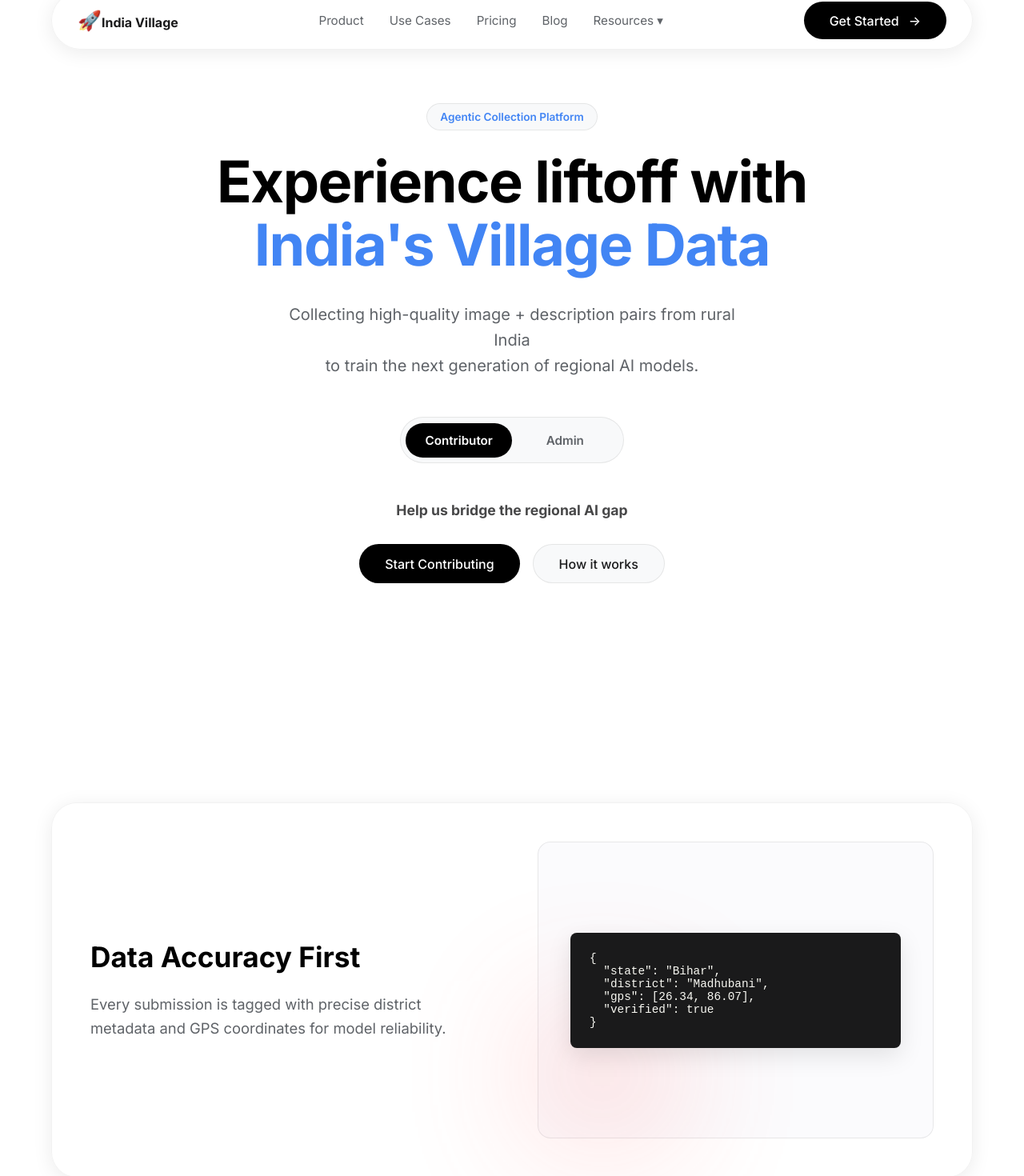
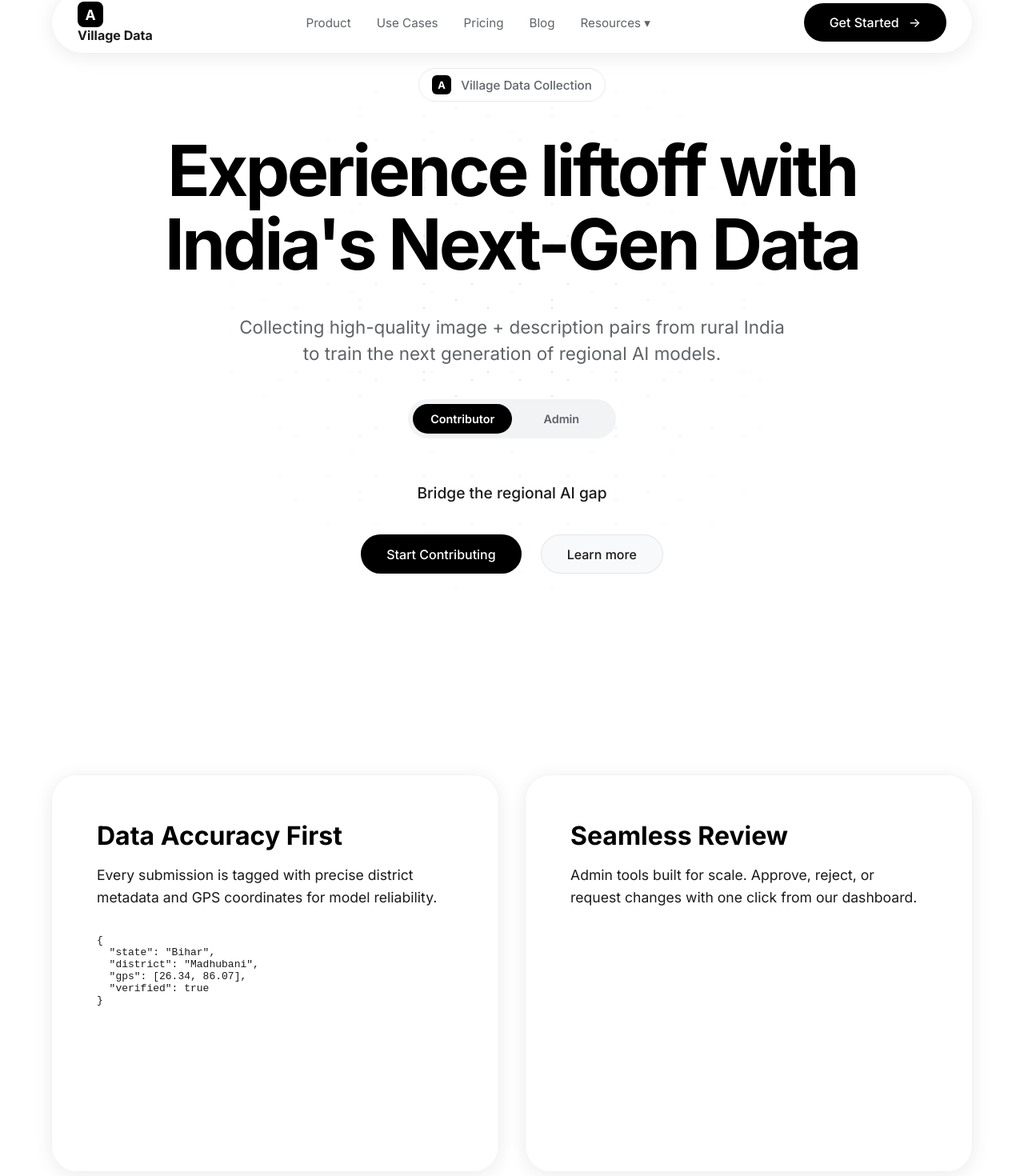
Before and after one commit to AashrayS/Joshtalks-AI, a Next.js app in the folder joshtalks-ai/: page / in a window 1280 px wide. Shown: the part 35-1505 px from the top of the page at 80% size. Built offline with nearby package versions, Linux system fonts and the light colour scheme.

Commit message:
style: final minimalistic & emoji-free overhaul

```diff
--- a/joshtalks-ai/src/app/components/Navbar.js
+++ b/joshtalks-ai/src/app/components/Navbar.js
@@ -7,8 +7,8 @@ export default function Navbar() {
     <nav className="navbar glass-card">
       <div className="nav-container">
         <Link href="/" className="logo">
-          <span className="logo-icon">🚀</span>
-          <strong>India Village</strong>
+          <div className="logo-symbol">A</div>
+          <strong>Village Data</strong>
         </Link>
 
         <div className="nav-links">
@@ -50,12 +50,29 @@ export default function Navbar() {
           display: flex;
           align-items: center;
           gap: 0.75rem;
-          font-size: 1.2rem;
-          color: var(--text-primary);
+          font-size: 1.1rem;
+          color: #000;
+          font-weight: 700;
         }
 
-        .logo-icon {
-          font-size: 1.5rem;
+        .logo-symbol {
+          width: 32px;
+          height: 32px;
+          background: #000;
+          color: #fff;
+          border-radius: 8px;
+          display: flex;
+          align-items: center;
+          justify-content: center;
+          font-size: 1.1rem;
+          font-weight: 800;
+        }
+
+        .logo-symbol.small {
+          width: 24px;
+          height: 24px;
+          font-size: 0.8rem;
+          border-radius: 6px;
         }
 
         .nav-links {
--- a/joshtalks-ai/src/app/globals.css
+++ b/joshtalks-ai/src/app/globals.css
@@ -152,6 +152,28 @@ input, select, textarea {
   animation: fadeIn 0.8s ease forwards;
 }
 
+/* Global Logo Symbol */
+.logo-symbol {
+  width: 32px;
+  height: 32px;
+  background: #000;
+  color: #fff;
+  border-radius: 8px;
+  display: flex;
+  align-items: center;
+  justify-content: center;
+  font-size: 1.1rem;
+  font-weight: 800;
+  flex-shrink: 0;
+}
+
+.logo-symbol.small {
+  width: 24px;
+  height: 24px;
+  font-size: 0.8rem;
+  border-radius: 6px;
+}
+
 @keyframes float {
   0% { transform: translateY(0); }
   50% { transform: translateY(-10px); }
--- a/joshtalks-ai/src/app/home.css
+++ b/joshtalks-ai/src/app/home.css
@@ -1,77 +1,120 @@
 .main-content {
-  padding-top: 100px;
+  padding-top: 120px;
 }
 
 .home-container {
   display: flex;
   flex-direction: column;
-  gap: 8rem;
-  padding-bottom: 8rem;
+  gap: 10rem;
+  padding-bottom: 10rem;
+  position: relative;
+}
+
+/* Particle Burst Effect */
+.particle-container {
+  position: absolute;
+  top: 0;
+  left: 50%;
+  transform: translateX(-50%);
+  width: 100vw;
+  height: 800px;
+  z-index: -1;
+  pointer-events: none;
+  overflow: hidden;
+}
+
+.particle-burst {
+  position: absolute;
+  top: 40%;
+  left: 50%;
+  transform: translate(-50%, -50%);
+  width: 1000px;
+  height: 1000px;
+  background-image:
+    radial-gradient(circle, #4285f4 1.5px, transparent 1.5px),
+    radial-gradient(circle, #ea4335 1.5px, transparent 1.5px),
+    radial-gradient(circle, #fbbc05 1.5px, transparent 1.5px),
+    radial-gradient(circle, #34a853 1.5px, transparent 1.5px);
+  background-size: 60px 60px, 80px 80px, 100px 100px, 120px 120px;
+  background-position: 0 0, 30px 40px, 50px 10px, 10px 50px;
+  mask-image: radial-gradient(circle at center, black 10%, transparent 60%);
+  -webkit-mask-image: radial-gradient(circle at center, black 10%, transparent 60%);
+  opacity: 0.2;
 }
 
 /* Hero Section */
 .hero {
   text-align: center;
-  max-width: 900px;
+  max-width: 1000px;
   margin: 0 auto;
-  padding: 4rem 1.5rem;
   display: flex;
   flex-direction: column;
   align-items: center;
-  gap: 2rem;
+  gap: 2.5rem;
 }
 
-.badge {
-  background: var(--bg-accent);
-  color: var(--primary-color);
+.hero-logo {
+  display: flex;
+  align-items: center;
+  gap: 0.75rem;
+  color: var(--text-secondary);
+  font-weight: 500;
+  font-size: 0.95rem;
+  background: rgba(255, 255, 255, 0.8);
   padding: 0.5rem 1rem;
   border-radius: 100px;
-  font-size: 0.85rem;
-  font-weight: 600;
   border: 1px solid var(--border);
-  margin-bottom: -0.5rem;
+}
+
+.logo-symbol {
+  width: 32px;
+  height: 32px;
+  background: #000;
+  color: #fff;
+  border-radius: 8px;
+  display: flex;
+  align-items: center;
+  justify-content: center;
+  font-size: 1.1rem;
+  font-weight: 800;
+}
+
+.logo-symbol.small {
+  width: 24px;
+  height: 24px;
+  font-size: 0.8rem;
+  border-radius: 6px;
 }
 
 .hero h1 {
-  font-size: clamp(2.5rem, 8vw, 4.5rem);
-  line-height: 1.1;
+  font-size: clamp(3rem, 10vw, 5.5rem);
+  line-height: 1.05;
   font-weight: 700;
-  letter-spacing: -0.02em;
+  letter-spacing: -0.04em;
   color: #000;
 }
 
-.hero h1 span {
-  color: var(--primary-color);
-  display: block;
-}
-
 .hero p {
-  font-size: 1.25rem;
+  font-size: 1.4rem;
   color: var(--text-secondary);
-  line-height: 1.6;
-  max-width: 600px;
+  line-height: 1.5;
+  max-width: 700px;
 }
 
 /* Mode Toggle */
-.mode-toggle-container {
-  margin-top: 1rem;
-}
-
 .mode-toggle {
-  background: var(--bg-accent);
+  background: #f1f3f4;
   padding: 0.4rem;
   border-radius: 100px;
   display: flex;
   position: relative;
-  width: 280px;
-  border: 1px solid var(--border);
+  width: 260px;
 }
 
 .mode-toggle button {
   flex: 1;
-  padding: 0.75rem 1rem;
-  border-radius: 100px;
-  font-size: 0.95rem;
+  padding: 0.6rem;
+  font-size: 0.9rem;
   font-weight: 600;
   color: var(--text-secondary);
   z-index: 2;
@@ -101,136 +144,53 @@
 /* CTA Area */
 .cta-wrapper {
   margin-top: 1rem;
-  min-height: 120px;
+  min-height: 140px;
 }
 
 .mode-content h3 {
-  font-size: 1.1rem;
-  margin-bottom: 2rem;
-  color: var(--text-primary);
-  opacity: 0.8;
+  font-size: 1.2rem;
+  margin-bottom: 2.5rem;
+  font-weight: 500;
 }
 
 .btn-group {
   display: flex;
-  gap: 1rem;
+  gap: 1.5rem;
   justify-content: center;
 }
 
-/* Features Grid */
+/* Features/Details */
 .features-grid {
-  display: flex;
-  flex-direction: column;
-  gap: 4rem;
+  display: grid;
+  grid-template-columns: 1fr 1fr;
+  gap: 2rem;
 }
 
 .feature-card {
-  display: grid;
-  grid-template-columns: 1fr 1fr;
-  align-items: center;
-  gap: 4rem;
-  padding: 3rem;
-  overflow: hidden;
-}
-
-.feature-card.reverse {
-  direction: rtl;
-}
-
-.feature-card.reverse .feature-text {
-  direction: ltr;
+  padding: 3.5rem;
+  display: flex;
+  flex-direction: column;
+  gap: 2rem;
+  justify-content: space-between;
 }
 
 .feature-text h2 {
-  font-size: 2.2rem;
-  margin-bottom: 1.5rem;
-  font-weight: 700;
+  font-size: 2rem;
+  margin-bottom: 1rem;
   color: #000;
 }
 
 .feature-text p {
-  font-size: 1.15rem;
-  color: var(--text-secondary);
+  font-size: 1.1rem;
   line-height: 1.6;
 }
 
 .feature-visual {
-  position: relative;
-  background: #fbfbfd;
-  border-radius: var(--radius-md);
-  padding: 2.5rem;
-  border: 1px solid var(--border);
-  aspect-ratio: 4/3;
-  display: flex;
-  align-items: center;
-  justify-content: center;
+  min-height: 240px;
 }
 
-.glow-circle {
-  position: absolute;
-  width: 200px;
-  height: 200px;
-  filter: blur(80px);
-  opacity: 0.15;
-  z-index: 0;
-}
-
-.glow-circle.red { background: #ff4d4d; bottom: -20px; left: -20px; }
-.glow-circle.blue { background: #4285f4; top: -20px; right: -20px; }
-
-.code-preview pre {
-  background: #1a1a1b;
-  color: #f8f8f2;
-  padding: 1.5rem;
-  border-radius: var(--radius-sm);
-  font-size: 0.9rem;
-  width: 100%;
-  box-shadow: 0 10px 30px rgba(0,0,0,0.1);
-  z-index: 1;
-}
-
-.dashboard-preview .mock-ui {
-  width: 100%;
-  padding: 2rem;
-  background: #fff;
-  border: 1px solid var(--border);
-  border-radius: var(--radius-sm);
-  box-shadow: 0 10px 30px rgba(0,0,0,0.05);
-  display: flex;
-  flex-direction: column;
-  gap: 1rem;
-  z-index: 1;
-}
-
-.mock-ui .bar {
-  height: 8px;
-  background: var(--bg-accent);
-  border-radius: 4px;
-}
-
-.mock-ui .bar.short { width: 60%; }
-
-.mock-ui .dots {
-  display: flex;
-  gap: 0.5rem;
-  margin-top: 1rem;
-}
-
-.mock-ui .dots span {
-  width: 30px;
-  height: 8px;
-  background: #4285f4;
-  border-radius: 4px;
-  opacity: 0.3;
-}
-
-.mock-ui .dots span:first-child { opacity: 1; }
-
 @media (max-width: 900px) {
-  .feature-card, .feature-card.reverse {
+  .features-grid {
     grid-template-columns: 1fr;
-    gap: 2rem;
-    padding: 2rem;
-    direction: ltr;
   }
 }
--- a/joshtalks-ai/src/app/page.js
+++ b/joshtalks-ai/src/app/page.js
@@ -9,12 +9,21 @@ export default function Home() {
 
   return (
     <div className="home-container animate-fade-in">
+      {/* Particle Background */}
+      <div className="particle-container">
+        <div className="particle-burst"></div>
+      </div>
+
       {/* Hero Section */}
       <section className="hero">
-        <div className="badge animate-float">Agentic Collection Platform</div>
+        <div className="hero-logo animate-fade-in">
+          <div className="logo-symbol small">A</div>
+          <span>Village Data Collection</span>
+        </div>
+
         <h1>
           Experience liftoff with <br />
-          <span>India&apos;s Village Data</span>
+          India&apos;s Next-Gen Data
         </h1>
         <p>
           Collecting high-quality image + description pairs from rural India <br />
@@ -44,19 +53,19 @@ export default function Home() {
         <div className="cta-wrapper animate-fade-in" key={activeMode}>
           {activeMode === 'contributor' ? (
             <div className="mode-content">
-              <h3>Help us bridge the regional AI gap</h3>
+              <h3>Bridge the regional AI gap</h3>
               <div className="btn-group">
                 <Link href="/submit" className="btn-primary">
                   Start Contributing
                 </Link>
                 <Link href="#cases" className="btn-secondary">
-                  How it works
+                  Learn more
                 </Link>
               </div>
             </div>
           ) : (
             <div className="mode-content">
-              <h3>Review and validate ground-truth data</h3>
+              <h3>Validate ground-truth data</h3>
               <div className="btn-group">
                 <Link href="/admin" className="btn-primary">
                   Access Dashboard
```
Also changed, not shown: joshtalks-ai/src/app/submit/page.js (+4 -6 lines), joshtalks-ai/src/app/submit/submit.css (+21 -2 lines).
